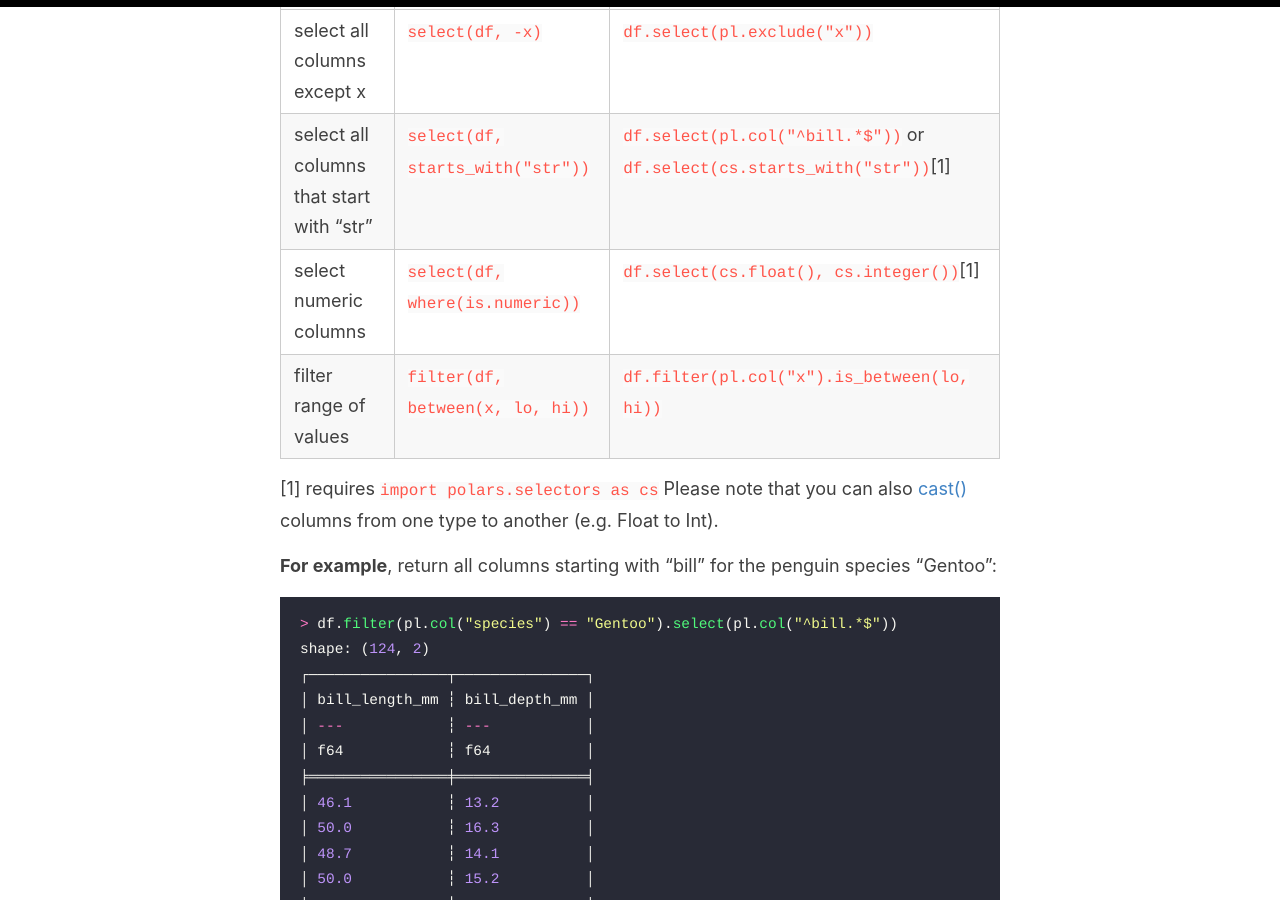
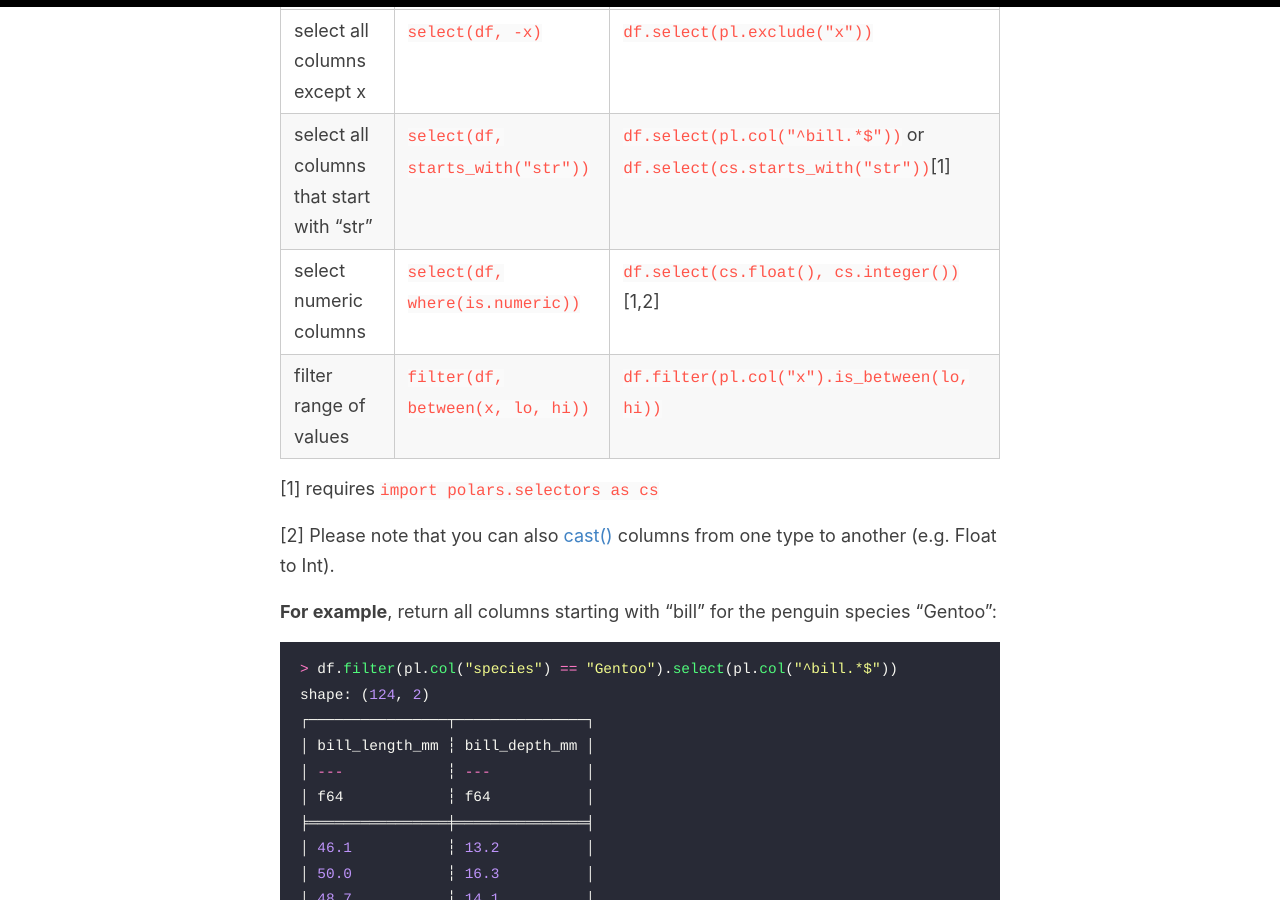
Before and after one commit to krz/krz.github.io, a Jekyll site: the page built from _posts/2024-01-08-Comparing-dplyr-with-polars.md, in a window 1280 px wide and 900 px high, scrolled down 3423 px. Built offline with Jekyll 4.4.1, drawn with Linux system fonts in a browser that asks for light colours.

Commit message:
finalize

```diff
--- a/_posts/2024-01-08-Comparing-dplyr-with-polars.md
+++ b/_posts/2024-01-08-Comparing-dplyr-with-polars.md
@@ -106,11 +106,12 @@ Like in dplyr, polars filter and select have many more capabilities:
 | :---         |     :---      |          :--- |
 | select all columns except x   |  `select(df, -x)`  | `df.select(pl.exclude("x"))`  |
 | select all columns that start with "str" | `select(df, starts_with("str"))` | `df.select(pl.col("^bill.*$"))` or `df.select(cs.starts_with("str"))`[1] |
-| select numeric columns | `select(df, where(is.numeric))` | `df.select(cs.float(), cs.integer())`[1] |
+| select numeric columns | `select(df, where(is.numeric))` | `df.select(cs.float(), cs.integer())`[1,2] |
 | filter range of values | `filter(df, between(x, lo, hi))` | `df.filter(pl.col("x").is_between(lo, hi))` |
 
 [1] requires `import polars.selectors as cs`
-Please note that you can also [cast()](https://docs.pola.rs/user-guide/expressions/casting/#numerics) columns from one type to another (e.g. Float to Int).
+
+[2] Please note that you can also [cast()](https://docs.pola.rs/user-guide/expressions/casting/#numerics) columns from one type to another (e.g. Float to Int).
 
 **For example**, return all columns starting with "bill" for the penguin species "Gentoo":
 
```
